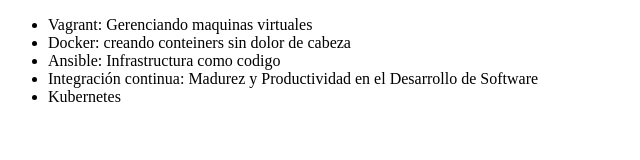
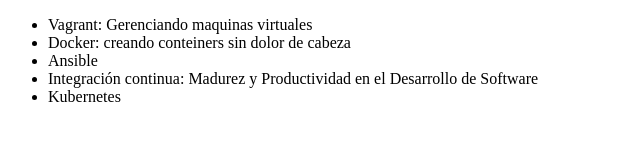
Before and after one commit to MarcoAntonioFF/alura-git, a plain HTML site: page index.html in a window 1280 px wide. Shown: the whole page, without its empty margins (0-640 px from the left). Drawn offline with Linux system fonts and the light colour scheme.

Commit message:
Revert "Cambiando el nombre del curso de Ansible"
This reverts commit e3d91ad8a1d71c52acd7e4e435f2595bd6f645eb.

```diff
--- a/index.html
+++ b/index.html
@@ -8,7 +8,7 @@
      <ul>
          <li> Vagrant: Gerenciando maquinas virtuales </li>
          <li> Docker: creando conteiners sin dolor de cabeza</li>
-         <li> Ansible: Infrastructura como codigo </li>
+         <li> Ansible </li>
          <li> Integración continua: Madurez y Productividad en el Desarrollo de Software </li>
          <li>Kubernetes</li>
      </ul>
```
